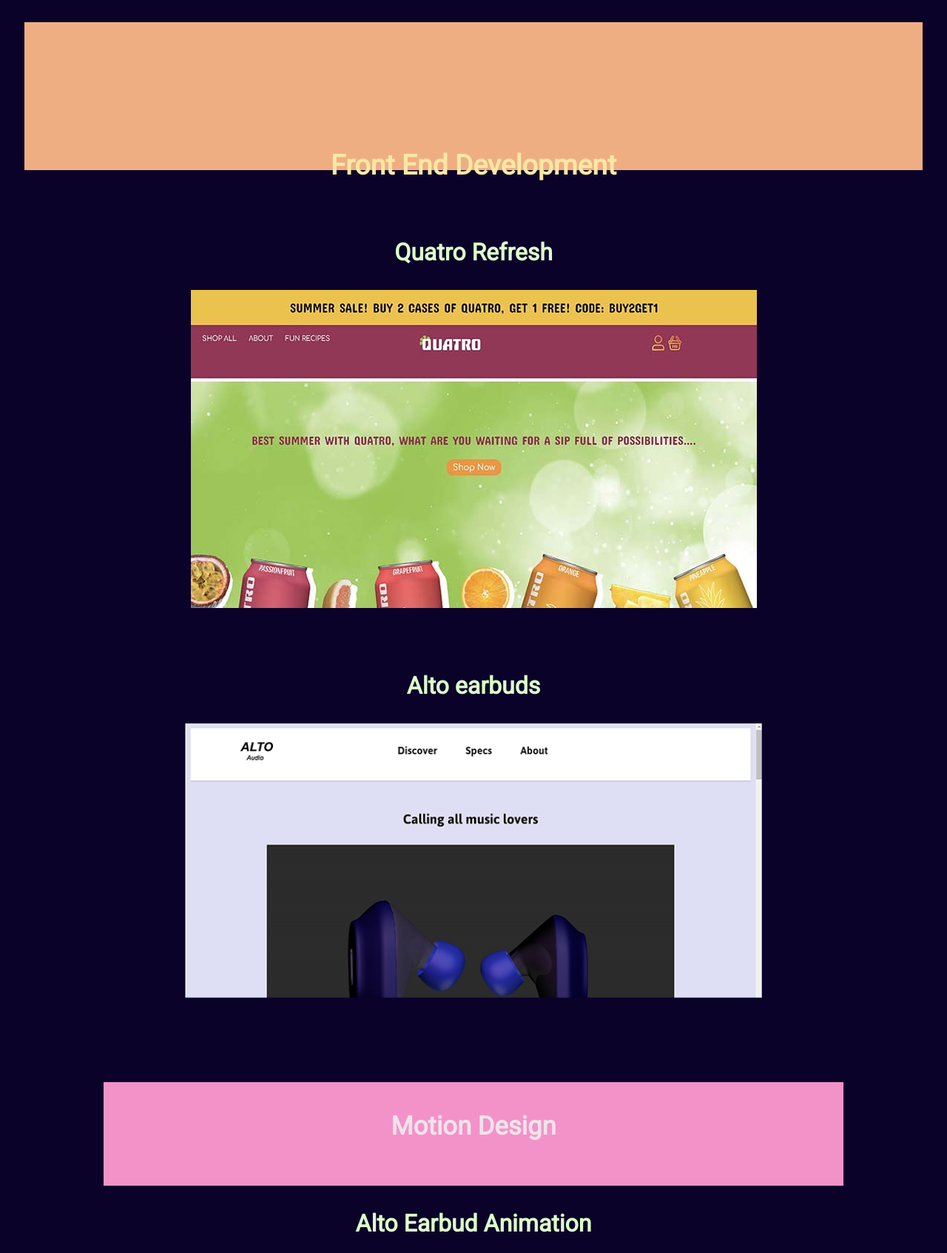
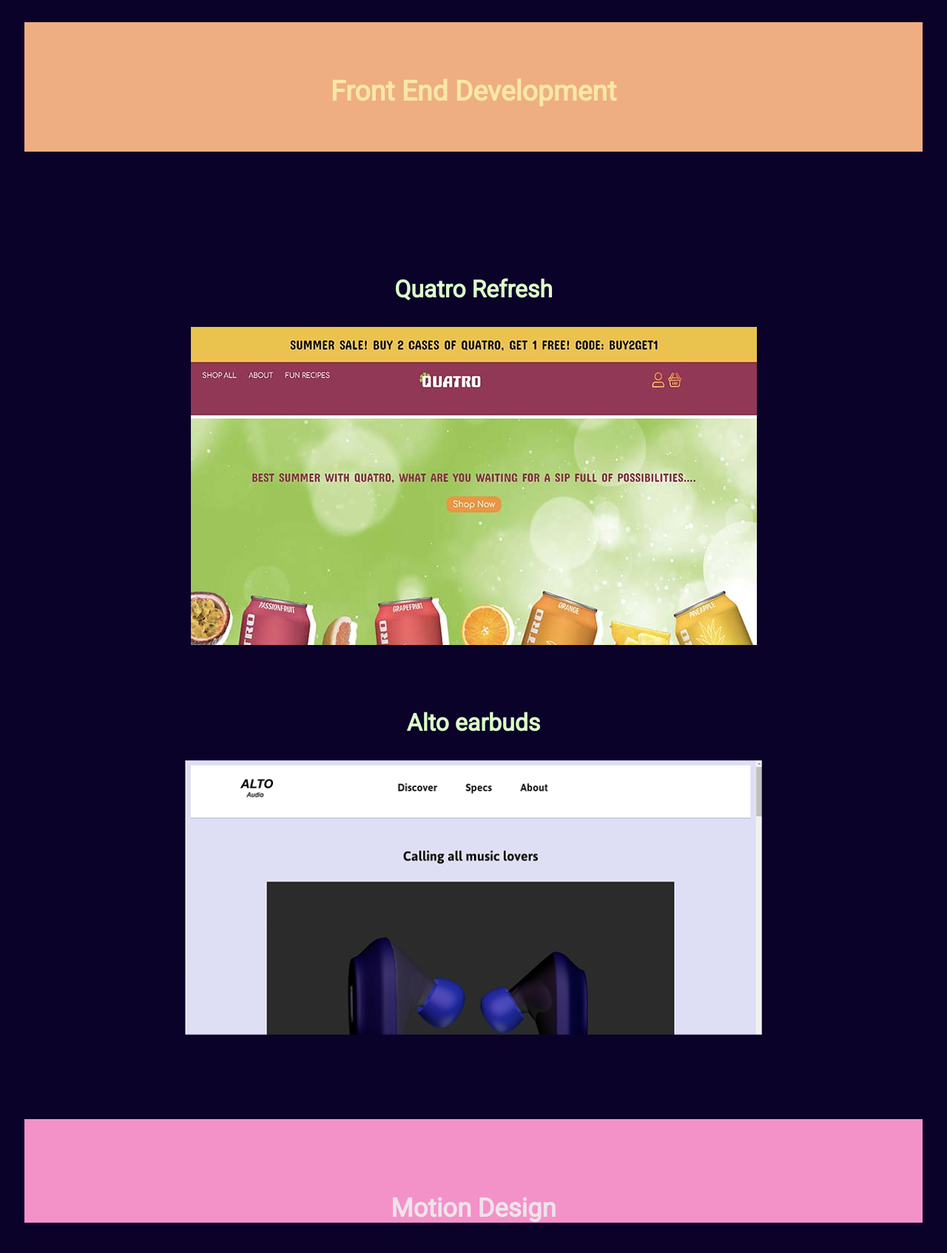
Before and after one commit to j-ohene/Ohene_Jesica_Portfolio, a PHP site: page /gallery.html in a window 1280 px wide; the page is wider, and only the part inside the window is pictured. Shown: the part 177-1871 px from the top of that part at 74% size. Run offline with PHP 8.4, Linux system fonts and the light colour scheme; some libraries are stand-ins or nearby versions.

Commit message:
simplified headings

```diff
--- a/gallery.html
+++ b/gallery.html
@@ -76,13 +76,15 @@
 </div>
   </header>
   <section class="grid-con gallery">
-    <div class="mobile col-span-full box">
+    <div class="col-span-full m-col-span-full l-col-span-full xl-col-span-full box">
       <div class="front-end-background">
-       <div class="mobile col-span-full box">
-    <h2> Front End Development</h2>
-    <img src="img/gear.svg" alt="gear" id="gear">
-  </div>
+        <img src="img/gear.svg" alt="gear" class="gear" id="gear1">
+        <h2> Front End Development</h2>
+        <img src="img/gear.svg" alt="gear" class="gear" id="gear2">
       </div>
+        </div>
+
+        <div class="mobile col-span-full box">
     <div class="gallery">
         <h3 class="gallery-header">Quatro Refresh</h3>
     <img src="img/quatro-home-mobile.jpg" alt="homepage">
@@ -92,12 +94,7 @@
 </div>
 </div>
 <div class="tablet m-col-span-full box">
-  <div class="front-end-background">
-   <div class="tablet m-col-span-full box">
-<h2> Front End Development</h2>
-<img src="img/gear.svg" alt="gear" id="gear">
-</div>
-  </div>
+
 <div class="gallery">
     <h3 class="gallery-header">Quatro Refresh</h3>
 <img src="img/quatro-home-mobile.jpg" alt="homepage">
@@ -107,18 +104,7 @@
 
 </div>
 </div>
-<div class="desktop l-col-span-full box">
-  <div class="front-end-background">
-   <div class="desktop l-col-span-2 box">
-    <img src="img/gear.svg" alt="gear" class="gear">
-    </div>
-<h2> Front End Development</h2>
-<div class="desktop l-col-span-2 col-start-11 box">
-<img src="img/gear.svg" alt="gear" class="gear">
-</div>
-</div>
-  </div>
-  </div>
+
   <div class="desktop l-col-span-full box">
 <div class="gallery">
     <h3 class="gallery-header">Quatro Refresh</h3>
@@ -130,12 +116,7 @@
 </div>
 </div>
 <div class="xldesktop xl-col-span-full box">
-  <div class="front-end-background">
-   <div class="xldesktop xl-col-span-full box">
-<h2> Front End Development</h2>
-<img src="img/gear.svg" alt="gear" class="gear">
-</div>
-  </div>
+
 <div class="gallery">
     <h3 class="gallery-header">Quatro Refresh</h3>
     <div class="double-photo">
@@ -150,10 +131,14 @@
 <img src="img/alto mobile-desktop.jpg" alt="alto mobile site">
 </div>
 </div>
-<div class="col-span-full m-col-span-10 m-col-start-2 l-col-start-2 l-col-span-10 xl-col-start-2 xl-col-span-10 box">
+<div class="col-span-full m-col-span-full l-col-span-full xl-col-span-full box">
 <div class="motion-background">
-<h2> Motion Design</h2>
-</div>
+      <img src="img/gear.svg" alt="gear" class="gear" id="gear1">
+      <h2> Motion Design</h2>
+      <img src="img/gear.svg" alt="gear" class="gear" id="gear2">
+    </div>
+      </div>
+      <div class="col-span-full m-col-start-2 m-col-span-10 l-col-start-2 l-col-span-10 xl-col-start-2 xl-col-span-10 box">
 <h3 class="gallery-header">Alto Earbud Animation</h3>
 <div id="player-container">
   <video controls poster="img/Ohene_Jesica-EarbudsVideo0000.jpg">
@@ -168,6 +153,7 @@
       <input type="range" id="change-vol" step="0.05" min="0" max="1" value="1">
       <button id="fulls-screen"><i class="fa fa-arrows-alt"></i></button>
   </div>
+</div>
 </div>
 <h3 class="gallery-header">Elin Cosmetics Promotional Video</h3>
 </div>
--- a/js/main.js
+++ b/js/main.js
@@ -55,7 +55,7 @@
           trigger: ".front-end-background",
           pin: true,
           start: "top top",
-          end: "+=500", //
+          end: "+=75", //
           scrub: 1, //
           snap: {
             snapTo: "labels",
--- a/sass/pages/_gallery.scss
+++ b/sass/pages/_gallery.scss
@@ -13,29 +13,38 @@
  .front-end-background{
     background:#EFAE82;
     color: #F8E8A5;
-    height: 200px;
+    height:fit-content;
     padding-top: 10px;
     display:block;
+    margin-left: 0px;
+    margin-right: 0px;
 }
 .front-end-background h2{
     color: #F8E8A5;
     font-size: 28pt;
-    position: relative;
-}
-.gear{
-padding-top:0px;
-margin-top:0px;
-width:40px;
+    margin-top:0px;
+    margin-bottom: 0px;
 }
 
- .front-end-background img{
-    max-width: 30px;
+.gear{
     display:block;
-    margin-left: 5px;
- margin-bottom: 25px;
- display: block;
+}
+
+#gear1 {
+max-width:5%;
+padding-bottom: 0px;
+margin: 0px;
 
 }
+
+#gear2 {
+ max-width:5%;
+ padding-top: 0px;
+ margin-top: 0px;
+ margin-left:95%;
+
+}
+
 .gallery-header {
     color: #DDFFC9;
     font-size: 24pt;
```
Also changed, not shown: css/main.css, img/gear.svg, 1 other file.
